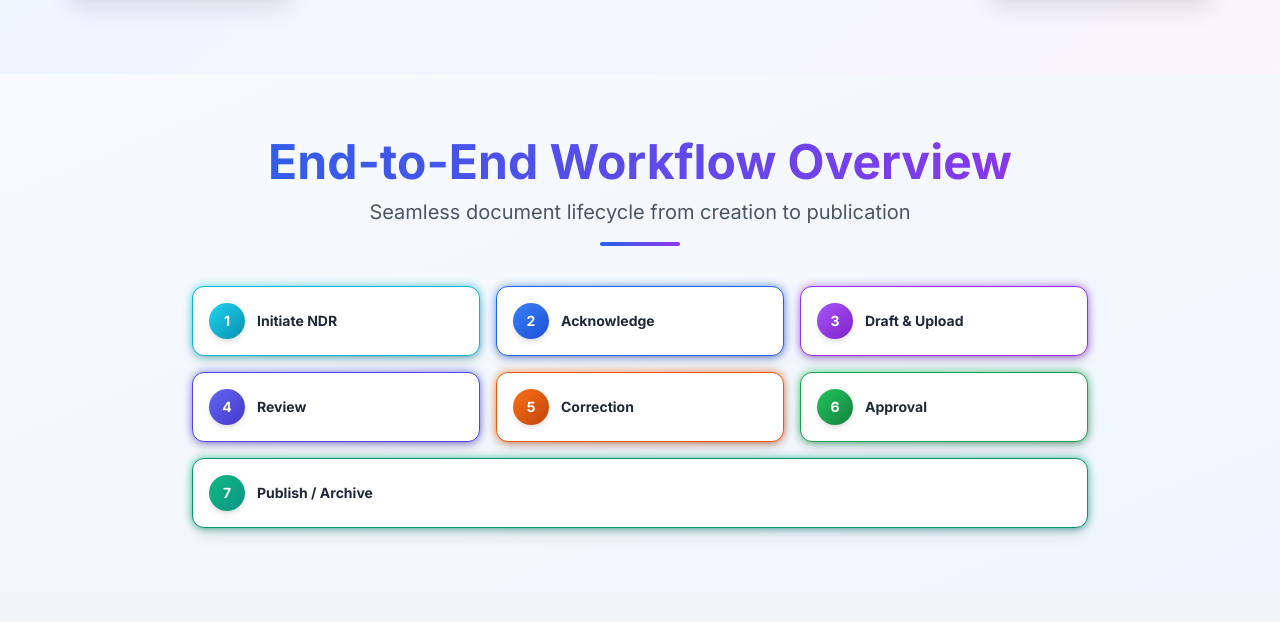
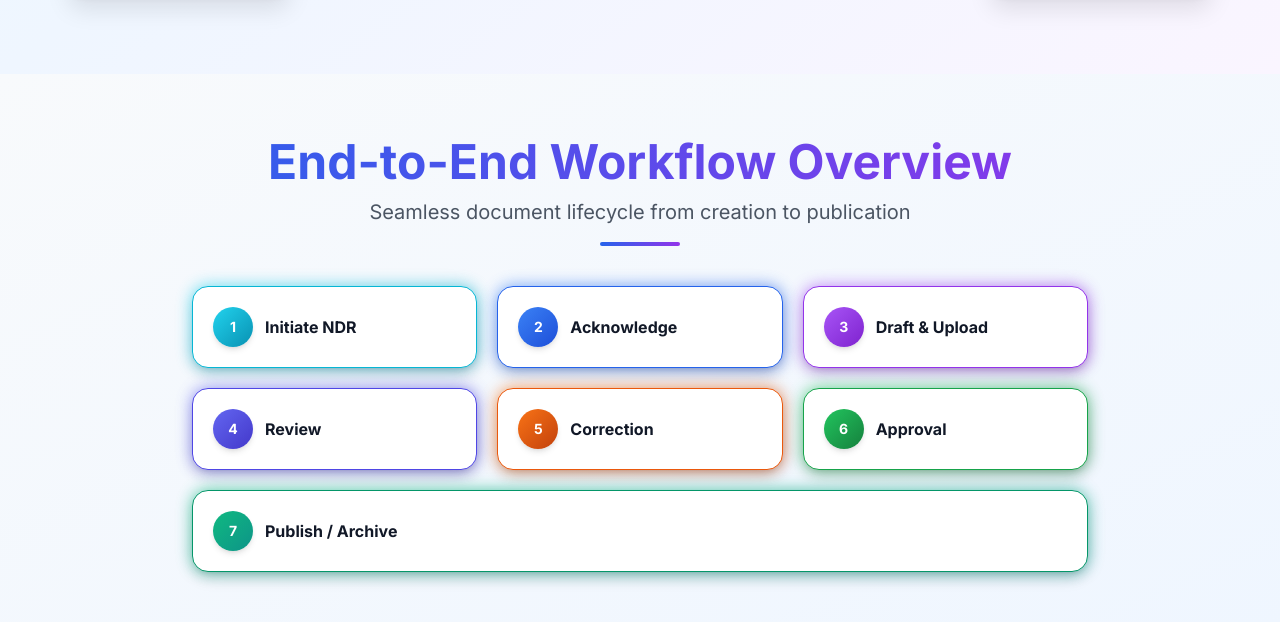
Before and after one commit to HanishSyaura/DocumentManagementSystem, a React (Vite) app in the folder frontend/: page / in a window 1280 px wide. Shown: the part 3280-3902 px from the top of the page. Built offline with nearby package versions, Linux system fonts and the light colour scheme; no server answers.

Commit message:
fix(ui): improve workflow section layout

```diff
--- a/frontend/src/components/HomePage.jsx
+++ b/frontend/src/components/HomePage.jsx
@@ -676,7 +676,7 @@ const HomePage = () => {
 
       {/* End-to-End Workflow Section */}
       <section id="workflow" className="scroll-mt-20 py-12 sm:py-16" style={{background: 'var(--dms-landing-workflow-bg, linear-gradient(to bottom right, #F8FAFC, #EFF6FF))'}}>
-        <div className="max-w-5xl mx-auto px-4 sm:px-6 lg:px-8 w-full">
+        <div className="max-w-6xl mx-auto px-4 sm:px-6 lg:px-8 w-full">
           <div className="text-center mb-10">
             <h2 className="text-3xl sm:text-4xl md:text-5xl font-bold bg-gradient-to-r from-blue-600 to-purple-600 bg-clip-text text-transparent mb-3">
               <MarkdownRenderer inline value={landingContent?.workflowTitle || t('hp_workflow_title')} />
@@ -694,33 +694,34 @@ const HomePage = () => {
             </div>
           )}
 
-          <div className={`${landingContent?.workflowImage && (landingContent?.workflowImagePosition === 'left' || landingContent?.workflowImagePosition === 'right') ? 'grid md:grid-cols-2 gap-8 items-center' : ''}`}>
+          <div className={`${landingContent?.workflowImage && (landingContent?.workflowImagePosition === 'left' || landingContent?.workflowImagePosition === 'right') ? 'grid lg:grid-cols-2 gap-10 items-center' : ''}`}>
             {/* Image Left Position */}
             {landingContent?.workflowImage && landingContent?.workflowImagePosition === 'left' && (
-              <div className="flex justify-center order-2 md:order-1">
-                <div className="bg-white p-6 rounded-2xl shadow-xl border-2 border-blue-100">
-                  <img src={landingContent.workflowImage} alt="Workflow" className="h-64 w-auto object-contain mx-auto" />
+              <div className="flex justify-center order-2 lg:order-1">
+                <div className="relative bg-white p-8 rounded-2xl shadow-2xl border border-blue-100 w-full max-w-md">
+                  <div className="absolute -inset-1 rounded-2xl bg-gradient-to-br from-blue-200/40 via-cyan-200/30 to-purple-200/40 blur-xl"></div>
+                  <img src={landingContent.workflowImage} alt="Workflow" className="relative h-72 sm:h-80 w-full object-contain mx-auto" />
                 </div>
               </div>
             )}
 
             {/* Workflow Steps - Enhanced Modern Design */}
             <div className={`relative ${landingContent?.workflowImage && landingContent?.workflowImagePosition === 'left' ? 'order-1 md:order-2' : ''}`}>
-              <div className="grid grid-cols-1 md:grid-cols-3 gap-4 max-w-4xl mx-auto">
+              <div className="grid grid-cols-1 sm:grid-cols-2 lg:grid-cols-3 gap-4 sm:gap-5 max-w-4xl mx-auto">
                 {workflowSteps.map((stepObj, idx) => {
                   const stepText = typeof stepObj?.step === 'string' ? stepObj.step : ''
                   const style = workflowStyleFor(stepObj?.color, idx)
-                  const colSpan = idx === workflowSteps.length - 1 && workflowSteps.length % 3 === 1 ? 'md:col-span-3' : ''
+                  const colSpan = idx === workflowSteps.length - 1 && workflowSteps.length % 3 === 1 ? 'lg:col-span-3' : ''
 
                   return (
                     <div key={idx} className={`${colSpan} relative group`}>
-                      <div className={`absolute inset-0 bg-gradient-to-br ${style.from} ${style.to} rounded-xl blur-sm opacity-75 group-hover:opacity-100 transition`}></div>
-                      <div className={`relative bg-white rounded-xl p-4 shadow-lg border ${style.border} hover:scale-105 transition-all`}>
+                      <div className={`absolute inset-0 bg-gradient-to-br ${style.from} ${style.to} rounded-2xl blur opacity-70 group-hover:opacity-100 transition`}></div>
+                      <div className={`relative bg-white rounded-2xl p-5 shadow-lg border ${style.border} hover:-translate-y-0.5 hover:shadow-xl transition-all`}>
                         <div className="flex items-center gap-3">
-                          <div className={`w-9 h-9 bg-gradient-to-br ${style.badgeFrom} ${style.badgeTo} rounded-full flex items-center justify-center text-white font-bold shadow-md text-sm`}>
+                          <div className={`w-10 h-10 bg-gradient-to-br ${style.badgeFrom} ${style.badgeTo} rounded-full flex items-center justify-center text-white font-bold shadow-md text-sm`}>
                             {idx + 1}
                           </div>
-                          <h4 className="font-bold text-gray-800 text-sm leading-snug">
+                          <h4 className="font-bold text-gray-900 text-sm sm:text-base leading-snug">
                             <MarkdownRenderer inline value={stepText} />
                           </h4>
                         </div>
@@ -734,8 +735,9 @@ const HomePage = () => {
             {/* Image Right Position */}
             {landingContent?.workflowImage && landingContent?.workflowImagePosition === 'right' && (
               <div className="flex justify-center order-2">
-                <div className="bg-white p-6 rounded-2xl shadow-xl border-2 border-blue-100">
-                  <img src={landingContent.workflowImage} alt="Workflow" className="h-64 w-auto object-contain mx-auto" />
+                <div className="relative bg-white p-8 rounded-2xl shadow-2xl border border-blue-100 w-full max-w-md">
+                  <div className="absolute -inset-1 rounded-2xl bg-gradient-to-br from-blue-200/40 via-cyan-200/30 to-purple-200/40 blur-xl"></div>
+                  <img src={landingContent.workflowImage} alt="Workflow" className="relative h-72 sm:h-80 w-full object-contain mx-auto" />
                 </div>
               </div>
             )}
```
